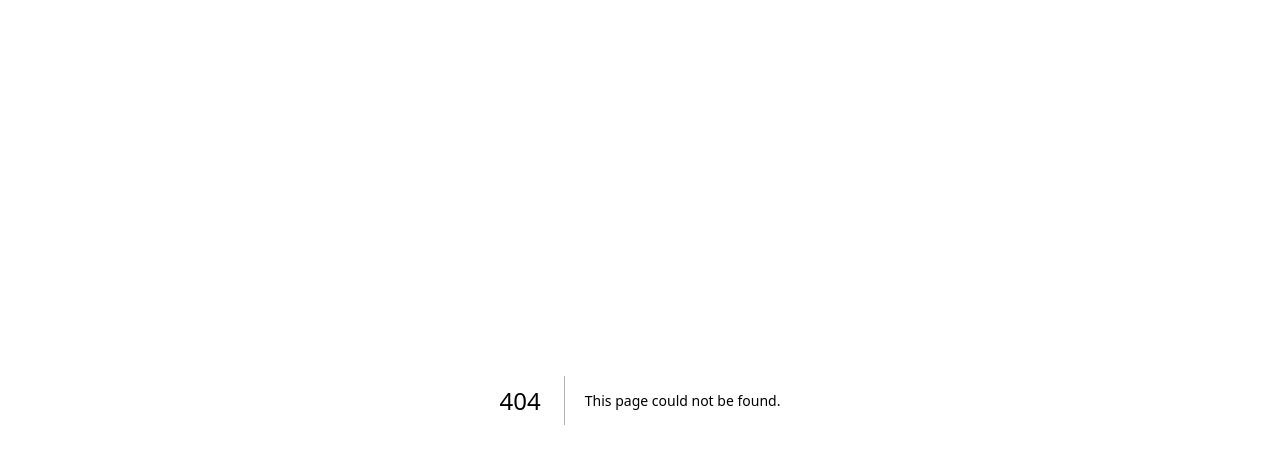
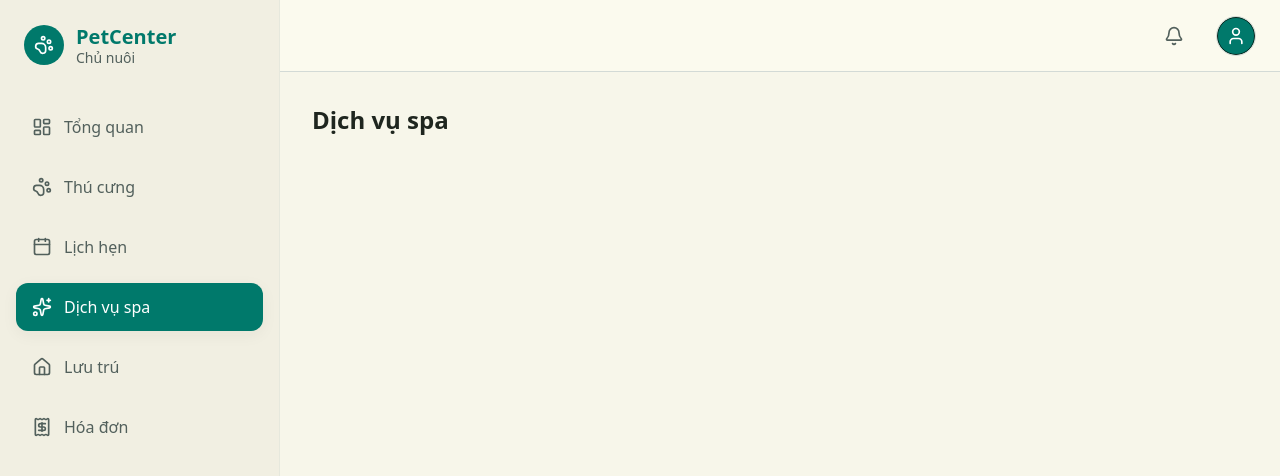
Before and after one commit to mingquanjp/pet-center, a Next.js app in the folder frontend/: page /owner/spa in a window 1280 px wide. Before the commit this address had no page. Shown: the top 476 px of the page. Built offline with nearby package versions, Linux system fonts and the light colour scheme.

Commit message:
feat: add owner layout and pages

```diff
--- /dev/null
+++ b/frontend/src/app/(owner)/owner/appointments/page.tsx
@@ -0,0 +1,7 @@
+export default function AppointmentsPage() {
+  return (
+    <div>
+      <h1 className="text-2xl font-bold text-petcenter-text">Lịch hẹn</h1>
+    </div>
+  )
+}
--- /dev/null
+++ b/frontend/src/app/(owner)/owner/boarding/page.tsx
@@ -0,0 +1,7 @@
+export default function BoardingPage() {
+  return (
+    <div>
+      <h1 className="text-2xl font-bold text-petcenter-text">Lưu trú</h1>
+    </div>
+  )
+}
--- /dev/null
+++ b/frontend/src/app/(owner)/owner/dashboard/page.tsx
@@ -0,0 +1,7 @@
+export default function DashboardPage() {
+  return (
+    <div>
+      <h1 className="text-2xl font-bold text-petcenter-text">Tổng quan</h1>
+    </div>
+  )
+}
--- /dev/null
+++ b/frontend/src/app/(owner)/owner/invoices/page.tsx
@@ -0,0 +1,7 @@
+export default function InvoicesPage() {
+  return (
+    <div>
+      <h1 className="text-2xl font-bold text-petcenter-text">Hóa đơn</h1>
+    </div>
+  )
+}
--- /dev/null
+++ b/frontend/src/app/(owner)/owner/layout.tsx
@@ -0,0 +1,5 @@
+import { OwnerLayout } from "@/layouts/owner/OwnerLayout";
+
+export default function Layout({ children }: { children: React.ReactNode }) {
+  return <OwnerLayout>{children}</OwnerLayout>;
+}
--- /dev/null
+++ b/frontend/src/app/(owner)/owner/page.tsx
@@ -0,0 +1,5 @@
+import { redirect } from "next/navigation";
+
+export default function OwnerIndexPage() {
+    redirect("/owner/dashboard");
+}
--- /dev/null
+++ b/frontend/src/app/(owner)/owner/pets/page.tsx
@@ -0,0 +1,7 @@
+export default function PetsPage() {
+  return (
+    <div>
+      <h1 className="text-2xl font-bold text-petcenter-text">Thú cưng</h1>
+    </div>
+  )
+}
--- /dev/null
+++ b/frontend/src/app/(owner)/owner/spa/page.tsx
@@ -0,0 +1,7 @@
+export default function SpaPage() {
+  return (
+    <div>
+      <h1 className="text-2xl font-bold text-petcenter-text">Dịch vụ spa</h1>
+    </div>
+  )
+}
--- /dev/null
+++ b/frontend/src/layouts/owner/OwnerHeader.tsx
@@ -0,0 +1,51 @@
+"use client"
+import * as React from "react"
+import Link from "next/link"
+import { Bell, User } from "lucide-react"
+import { Avatar, AvatarFallback } from "@/components/ui/avatar"
+import { DropdownMenu, DropdownMenuContent, DropdownMenuItem, DropdownMenuLabel, DropdownMenuSeparator, DropdownMenuTrigger } from "@/components/ui/dropdown-menu"
+
+export function OwnerHeader() {
+
+  return (
+    <header className="h-18 bg-[#FBFAEE] border-b border-petcenter-border-strong flex justify-end items-center w-full px-6 py-2 shrink-0 z-10">
+      <div className="flex items-center gap-4">
+        <button className="relative p-2 text-petcenter-text-secondary hover:bg-petcenter-sidebar rounded-full transition-all duration-150 flex items-center justify-center">
+          <Bell className="w-5 h-5" />
+        </button>
+
+        <DropdownMenu>
+          <DropdownMenuTrigger asChild>
+            <div className="w-10 h-10 rounded-full bg-petcenter-sidebar border border-petcenter-border-strong overflow-hidden cursor-pointer hover:opacity-90 transition-opacity ml-2">
+              <Avatar className="w-full h-full">
+                <AvatarFallback className="bg-petcenter-primary text-white">
+                  <User className="w-5 h-5" />
+                </AvatarFallback>
+              </Avatar>
+            </div>
+          </DropdownMenuTrigger>
+
+          <DropdownMenuContent
+            align="end"
+            className="w-56 bg-white border border-petcenter-border-strong shadow-xl rounded-xl z-50"
+          >
+            <DropdownMenuLabel>Tài khoản của tôi</DropdownMenuLabel>
+            <DropdownMenuSeparator />
+            <DropdownMenuItem asChild>
+              <Link href="/owner/profile" className="cursor-pointer w-full">
+                Hồ sơ cá nhân
+              </Link>
+            </DropdownMenuItem>
+            <DropdownMenuItem className="cursor-pointer">
+              Đổi mật khẩu
+            </DropdownMenuItem>
+            <DropdownMenuSeparator />
+            <DropdownMenuItem className="cursor-pointer text-red-600 focus:text-red-600">
+              Đăng xuất
+            </DropdownMenuItem>
+          </DropdownMenuContent>
+        </DropdownMenu>
+      </div>
+    </header>
+  );
+}
--- /dev/null
+++ b/frontend/src/layouts/owner/OwnerLayout.tsx
@@ -0,0 +1,17 @@
+import * as React from "react"
+import { OwnerSidebar } from "./OwnerSidebar"
+import { OwnerHeader } from "./OwnerHeader"
+
+export function OwnerLayout({ children }: { children: React.ReactNode }) {
+  return (
+    <div className="flex h-screen w-full font-body-md antialiased overflow-hidden bg-petcenter-background text-petcenter-text">
+      <OwnerSidebar />
+      <main className="md:ml-[280px] flex-1 flex flex-col h-screen overflow-hidden w-[calc(100%-280px)]">
+        <OwnerHeader />
+        <div className="flex-1 overflow-y-auto p-8">
+          {children}
+        </div>
+      </main>
+    </div>
+  )
+}
--- /dev/null
+++ b/frontend/src/layouts/owner/OwnerSidebar.tsx
@@ -0,0 +1,49 @@
+"use client"
+import * as React from "react"
+import Link from "next/link"
+import { usePathname } from "next/navigation"
+import { cn } from "@/lib/utils"
+import { ownerSidebarConfig } from "./owner-sidebar.config"
+import { PawPrint } from "lucide-react"
+
+export function OwnerSidebar() {
+  const pathname = usePathname()
+
+  return (
+    <aside className="fixed left-0 top-0 bottom-0 w-[260px] md:w-[280px] bg-petcenter-sidebar border-r border-petcenter-border hidden md:flex flex-col py-6 z-50">
+      {/* Logo */}
+      <div className="px-6 mb-8 flex items-center gap-3 shrink-0">
+        <div className="w-10 h-10 rounded-full bg-petcenter-primary flex items-center justify-center text-white">
+          <PawPrint className="w-5 h-5" />
+        </div>
+        <div>
+          <h1 className="text-xl font-bold text-petcenter-primary leading-tight">PetCenter</h1>
+          <p className="text-sm text-petcenter-text-secondary leading-tight">Chủ nuôi</p>
+        </div>
+      </div>
+
+      {/* Navigation */}
+      <nav className="flex-1 overflow-y-auto flex flex-col gap-1 px-2">
+        {ownerSidebarConfig.map((item) => {
+          const isActive = pathname === item.href || pathname.startsWith(item.href + '/')
+          const Icon = item.icon
+          return (
+            <Link
+              key={item.href}
+              href={item.href}
+              className={cn(
+                "flex items-center gap-3 px-4 py-3 mx-2 my-1 rounded-control text-sm font-medium transition-colors duration-200 ease-in-out",
+                isActive
+                  ? "bg-petcenter-primary text-white shadow-card"
+                  : "text-petcenter-text-secondary hover:text-petcenter-text hover:bg-petcenter-card"
+              )}
+            >
+              <Icon className={cn("w-5 h-5", isActive ? "text-white" : "text-petcenter-text-secondary")} />
+              <span className="text-base">{item.title}</span>
+            </Link>
+          )
+        })}
+      </nav>
+    </aside>
+  )
+}
--- /dev/null
+++ b/frontend/src/layouts/owner/owner-sidebar.config.ts
@@ -0,0 +1,34 @@
+import { LayoutDashboard, PawPrint, Calendar, Activity, Sparkles, Home, Receipt } from "lucide-react";
+
+export const ownerSidebarConfig = [
+  {
+    title: "Tổng quan",
+    href: "/owner/dashboard",
+    icon: LayoutDashboard,
+  },
+  {
+    title: "Thú cưng",
+    href: "/owner/pets",
+    icon: PawPrint,
+  },
+  {
+    title: "Lịch hẹn",
+    href: "/owner/appointments",
+    icon: Calendar,
+  },
+  {
+    title: "Dịch vụ spa",
+    href: "/owner/spa",
+    icon: Sparkles,
+  },
+  {
+    title: "Lưu trú",
+    href: "/owner/boarding",
+    icon: Home,
+  },
+  {
+    title: "Hóa đơn",
+    href: "/owner/invoices",
+    icon: Receipt,
+  },
+];
```
Also changed, not shown: 2 other files (tests, documents, lock files or other folders).
